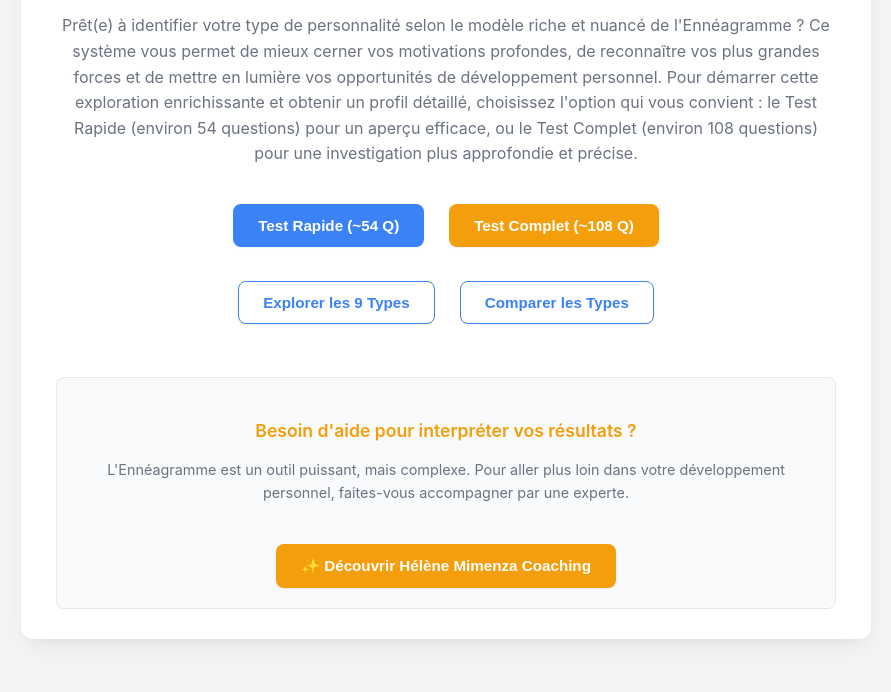
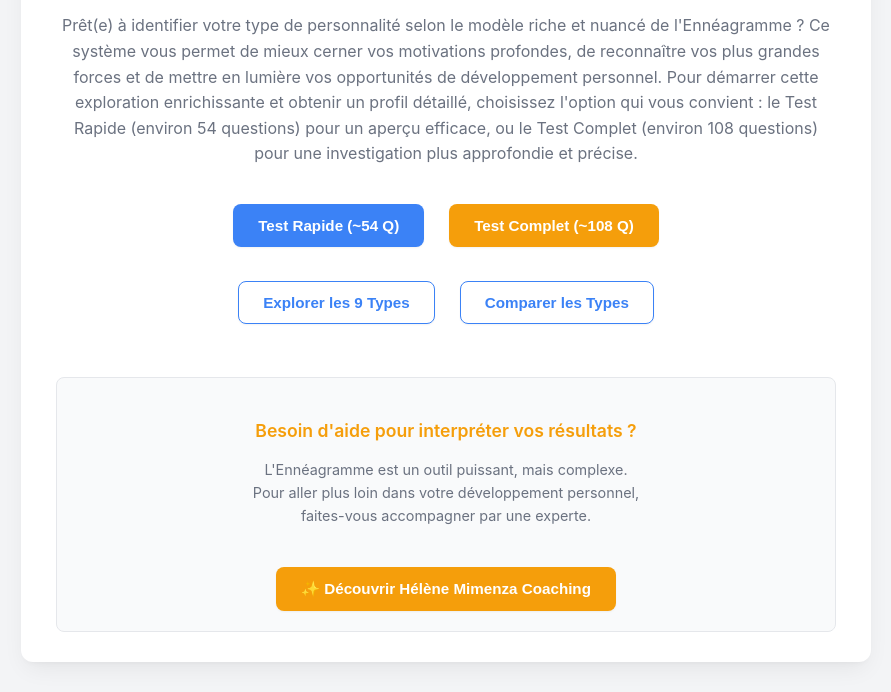
Before and after one commit to ericsotoca/Enneagramme, a plain HTML site: page index.html in a window 1280 px wide. Shown: the part 229-921 px from the top of the page, without its empty margins (194-1085 px from the left). Before the commit the page ends 898 px from the top, so only its background shows below. Drawn offline with Linux system fonts and the light colour scheme.

Commit message:
Update index.html

```diff
--- a/index.html
+++ b/index.html
@@ -252,7 +252,7 @@
             <h4 style="border: none; text-align: center; margin-bottom: 0.5rem;">Besoin d'aide pour interpréter vos résultats ?</h4>
 
             <p style="text-align: center;">
-                L'Ennéagramme est un outil puissant, mais complexe. Pour aller plus loin dans votre développement personnel, faites-vous accompagner par une experte.
+                L'Ennéagramme est un outil puissant, mais complexe.<BR>Pour aller plus loin dans votre développement personnel,<BR>faites-vous accompagner par une experte.
             </p>
 
             <div class="actions-container">
```
